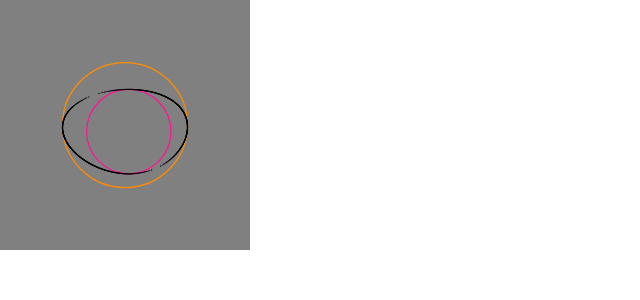
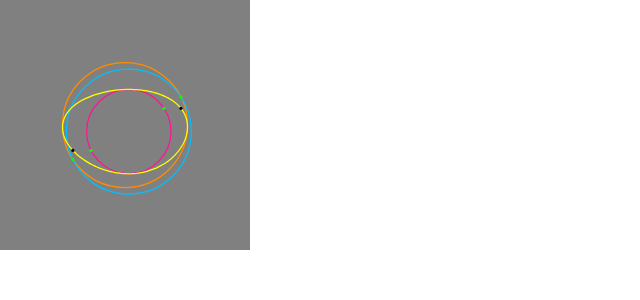
Before and after one commit to clumsycomputer/clumsy-website, a Next.js app: page /dev in a window 1280 px wide. Shown: the top 300 px of the page, without its empty margins (0-640 px from the left). Built offline with nearby package versions, Linux system fonts and the light colour scheme.

Commit message:
loop anatomy

```diff
--- a/pages/dev.tsx
+++ b/pages/dev.tsx
@@ -29,53 +29,158 @@ export default () => {
         baseCircle.center.y,
     },
   };
-  const closestBaseCirclePointToSubCircle = getCirclePoint({
+  const baseSubCenterDistance = getDistanceBetweenPoints({
+    pointA: baseCircle.center,
+    pointB: subCircle.center,
+  });
+  const subBaseMinBasePoint = getCirclePoint({
     someCircle: baseCircle,
     pointAngle: relativeSubCircle.phase,
   });
-  const closestSubCirclePointToBaseCircle = getCirclePoint({
+  const subBaseMinSubPoint = getCirclePoint({
     someCircle: subCircle,
     pointAngle: relativeSubCircle.phase,
   });
-  const closestDistanceFromSubToBase = getDistanceBetweenPoints({
-    pointA: closestBaseCirclePointToSubCircle,
-    pointB: closestSubCirclePointToBaseCircle,
+  const subBaseMinDistance = getDistanceBetweenPoints({
+    pointA: subBaseMinBasePoint,
+    pointB: subBaseMinSubPoint,
   });
-  const minIntersectionRadius = closestDistanceFromSubToBase + subCircle.radius;
-  const minIntersectionCircle = {
-    radius: minIntersectionRadius,
-    center: subCircle.center,
-  };
-  const farthestBaseCirclePointToSubCircle = getCirclePoint({
+  const minIntersectionRadius = subBaseMinDistance + subCircle.radius;
+  const subBaseMaxBasePoint = getCirclePoint({
     someCircle: baseCircle,
     pointAngle: relativeSubCircle.phase + Math.PI,
   });
-  const closestSubCirclePointToFarthestBaseCirclePoint = getCirclePoint({
+  const subBaseMaxSubPoint = getCirclePoint({
     someCircle: subCircle,
     pointAngle: relativeSubCircle.phase + Math.PI,
   });
-  const farthestDistanceFromSubToBase = getDistanceBetweenPoints({
-    pointA: farthestBaseCirclePointToSubCircle,
-    pointB: closestSubCirclePointToFarthestBaseCirclePoint,
+  const subBaseMaxDistance = getDistanceBetweenPoints({
+    pointA: subBaseMaxBasePoint,
+    pointB: subBaseMaxSubPoint,
   });
-  const maxIntersectionRadius =
-    farthestDistanceFromSubToBase + subCircle.radius;
-  const maxIntersectionCircle = {
-    radius: maxIntersectionRadius,
+  const maxIntersectionRadius = subBaseMaxDistance + subCircle.radius;
+  const minMaxIntersectionRadiusRangeDistance =
+    maxIntersectionRadius - minIntersectionRadius;
+  const intersectionCircleCount = 128;
+  const intersectionRadiusStep =
+    minMaxIntersectionRadiusRangeDistance / (intersectionCircleCount - 1);
+  const loopPoints = new Array(intersectionCircleCount - 2)
+    .fill(null)
+    .reduce<Array<Point>>(
+      (loopPointsResult, _, circleIndex) => {
+        const intersectionCircle = {
+          radius:
+            intersectionRadiusStep * (circleIndex + 1) + minIntersectionRadius,
+          center: subCircle.center,
+        };
+        const intersectionAngleBase = Math.acos(
+          (Math.pow(baseCircle.radius, 2) -
+            Math.pow(baseSubCenterDistance, 2) -
+            Math.pow(intersectionCircle.radius, 2)) /
+            (-2 * baseSubCenterDistance * intersectionCircle.radius)
+        );
+        const intersectionAngleA =
+          Math.PI + relativeSubCircle.phase - intersectionAngleBase;
+        const intersectionPointA = getCirclePoint({
+          someCircle: intersectionCircle,
+          pointAngle: intersectionAngleA,
+        });
+        const subPointA = getCirclePoint({
+          someCircle: subCircle,
+          pointAngle: intersectionAngleA,
+        });
+        const loopPointA = {
+          x: intersectionPointA.x,
+          y: subPointA.y,
+        };
+        const intersectionAngleB =
+          Math.PI + relativeSubCircle.phase + intersectionAngleBase;
+        const intersectionPointB = getCirclePoint({
+          someCircle: intersectionCircle,
+          pointAngle: intersectionAngleB,
+        });
+        const subPointB = getCirclePoint({
+          someCircle: subCircle,
+          pointAngle: intersectionAngleB,
+        });
+        const loopPointB = {
+          x: intersectionPointB.x,
+          y: subPointB.y,
+        };
+        loopPointsResult.unshift(loopPointA);
+        loopPointsResult.push(loopPointB);
+        return loopPointsResult;
+      },
+      [
+        {
+          x: getCirclePoint({
+            someCircle: {
+              radius: minIntersectionRadius,
+              center: subCircle.center,
+            },
+            pointAngle: relativeSubCircle.phase,
+          }).x,
+          y: getCirclePoint({
+            someCircle: subCircle,
+            pointAngle: relativeSubCircle.phase,
+          }).y,
+        },
+      ]
+    );
+  loopPoints.push({
+    x: getCirclePoint({
+      someCircle: {
+        radius: maxIntersectionRadius,
+        center: subCircle.center,
+      },
+      pointAngle: relativeSubCircle.phase + Math.PI,
+    }).x,
+    y: getCirclePoint({
+      someCircle: subCircle,
+      pointAngle: relativeSubCircle.phase + Math.PI,
+    }).y,
+  });
+  const traceRelativeIntersectionRadius = 0.5;
+  const traceIntersectionCircle = {
+    radius:
+      traceRelativeIntersectionRadius * minMaxIntersectionRadiusRangeDistance +
+      minIntersectionRadius,
     center: subCircle.center,
   };
-  const baseIntersectionPoints = getBaseIntersectionPoints({
-    baseCircle,
-    subCircle,
-    subCirclePhase: relativeSubCircle.phase,
-    baseCenterToSubCenterDistance: getDistanceBetweenPoints({
-      pointA: baseCircle.center,
-      pointB: subCircle.center,
-    }),
-    minCircle: minIntersectionCircle,
-    maxCircle: maxIntersectionCircle,
-    depthCount: 9,
+  const traceIntersectionAngleBase = Math.acos(
+    (Math.pow(baseCircle.radius, 2) -
+      Math.pow(baseSubCenterDistance, 2) -
+      Math.pow(traceIntersectionCircle.radius, 2)) /
+      (-2 * baseSubCenterDistance * traceIntersectionCircle.radius)
+  );
+  const traceIntersectionAngleA =
+    Math.PI + relativeSubCircle.phase - traceIntersectionAngleBase;
+  const traceIntersectionPointA = getCirclePoint({
+    someCircle: traceIntersectionCircle,
+    pointAngle: traceIntersectionAngleA,
   });
+  const traceSubPointA = getCirclePoint({
+    someCircle: subCircle,
+    pointAngle: traceIntersectionAngleA,
+  });
+  const traceLoopPointA = {
+    x: traceIntersectionPointA.x,
+    y: traceSubPointA.y,
+  };
+  const traceIntersectionAngleB =
+    Math.PI + relativeSubCircle.phase + traceIntersectionAngleBase;
+  const intersectionPointB = getCirclePoint({
+    someCircle: traceIntersectionCircle,
+    pointAngle: traceIntersectionAngleB,
+  });
+  const traceSubPointB = getCirclePoint({
+    someCircle: subCircle,
+    pointAngle: traceIntersectionAngleB,
+  });
+  const traceLoopPointB = {
+    x: intersectionPointB.x,
+    y: traceSubPointB.y,
+  };
   return (
     <svg viewBox={"-2 -2 4 4"} width={250} height={250}>
       <rect x={-2} y={-2} width={4} height={4} fill={"grey"} />
@@ -95,7 +200,58 @@ export default () => {
         stroke={"deeppink"}
         strokeWidth={0.02}
       />
-      {baseIntersectionPoints}
+      <circle
+        r={traceIntersectionCircle.radius}
+        cx={traceIntersectionCircle.center.x}
+        cy={traceIntersectionCircle.center.y}
+        fill={"transparent"}
+        stroke={"deepskyblue"}
+        strokeWidth={0.02}
+      />
+      <polygon
+        points={loopPoints
+          .map((somePoint) => `${somePoint.x},${somePoint.y}`)
+          .join(" ")}
+        fill={"transparent"}
+        stroke={"yellow"}
+        strokeWidth={0.02}
+      />
+      <circle
+        cx={traceIntersectionPointA.x}
+        cy={traceIntersectionPointA.y}
+        r={0.025}
+        fill={"lime"}
+      />
+      <circle
+        cx={traceSubPointA.x}
+        cy={traceSubPointA.y}
+        r={0.025}
+        fill={"lime"}
+      />
+      <circle
+        cx={traceLoopPointA.x}
+        cy={traceLoopPointA.y}
+        r={0.025}
+        fill={"black"}
+      />
+      <circle
+        cx={intersectionPointB.x}
+        cy={intersectionPointB.y}
+        r={0.025}
+        fill={"lime"}
+      />
+      <circle
+        cx={traceSubPointB.x}
+        cy={traceSubPointB.y}
+        r={0.025}
+        fill={"lime"}
+      />
+      <circle
+        cx={traceLoopPointB.x}
+        cy={traceLoopPointB.y}
+        r={0.025}
+        fill={"black"}
+      />
     </svg>
   );
 };
```
